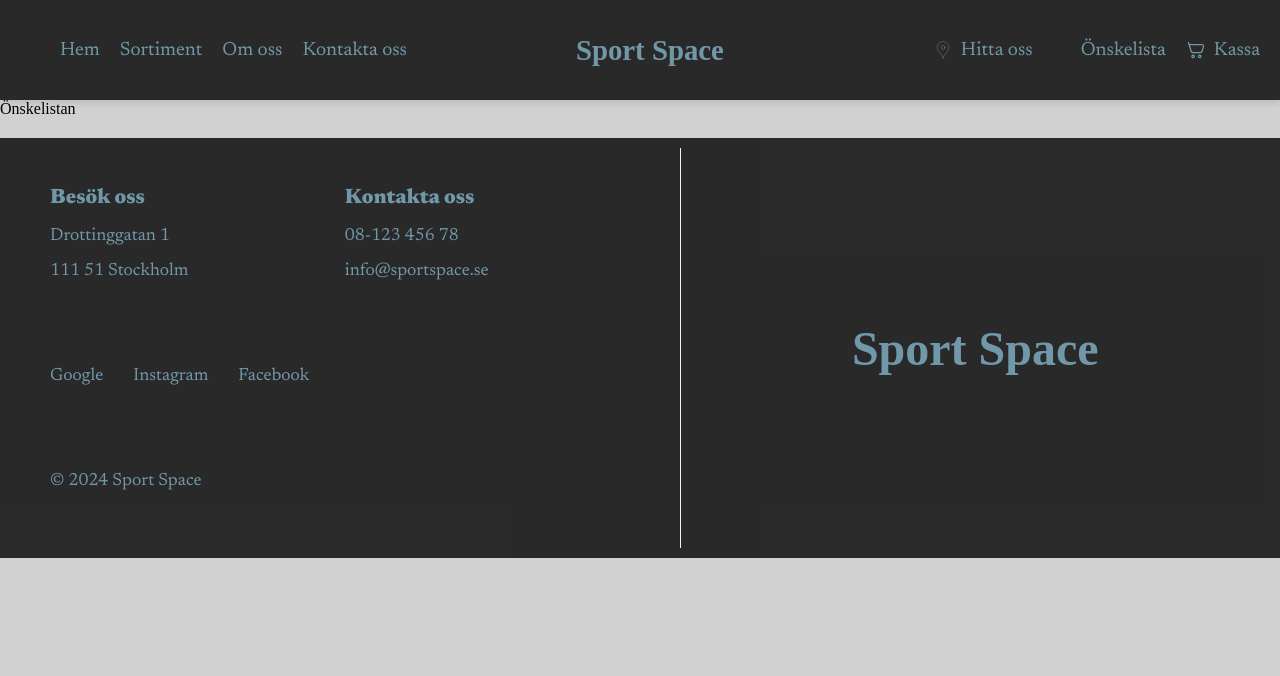
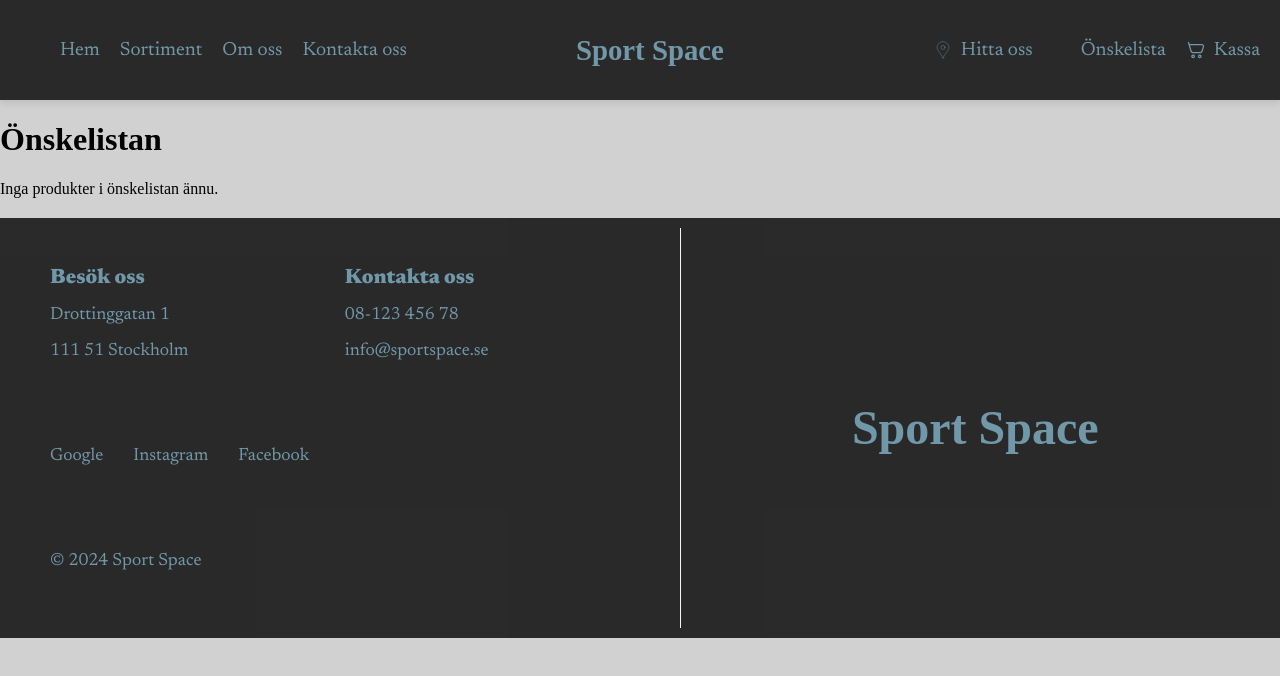
Before and after one commit to GustavssonMarcus/Exam, a Next.js app in the folder frontend/sport-space/: page /favourites in a window 1280 px wide. Shown: the top 676 px of the page. Built offline with nearby package versions, Linux system fonts and the light colour scheme; a web font is replaced by a local one.

Commit message:
Add products to cart

```diff
--- /dev/null
+++ b/frontend/sport-space/src/app/context/CartContext.tsx
@@ -0,0 +1,33 @@
+"use client";
+import { createContext, useContext, useState, ReactNode } from 'react';
+import { Product } from '../modules/products';
+
+
+type CartContextType = {
+  cart: Product[];
+  addToCart: (product: Product) => void;
+};
+
+const CartContext = createContext<CartContextType | undefined>(undefined);
+
+export const CartProvider = ({ children }: { children: ReactNode }) => {
+  const [cart, setCart] = useState<Product[]>([]);
+
+  const addToCart = (product: Product) => {
+    setCart((prevCart) => [...prevCart, product]);
+  };
+
+  return (
+    <CartContext.Provider value={{ cart, addToCart }}>
+      {children}
+    </CartContext.Provider>
+  );
+};
+
+export const useCart = () => {
+  const context = useContext(CartContext);
+  if (!context) {
+    throw new Error('useCart måste användas inom en CartProvider');
+  }
+  return context;
+};
--- a/frontend/sport-space/src/app/favourites/page.tsx
+++ b/frontend/sport-space/src/app/favourites/page.tsx
@@ -1,5 +1,23 @@
+"use client";
+import { useCart } from '../context/CartContext';
+
 export default function Page() {
-    return(
-        <div>Önskelistan</div>
-    )
+  const { cart } = useCart();
+
+  return (
+    <div>
+      <h1>Önskelistan</h1>
+      {cart.length > 0 ? (
+        <ul>
+          {cart.map((product, index) => (
+            <li key={index}>
+              {product.brand} {product.name} - {product.price.toString()} Kr
+            </li>
+          ))}
+        </ul>
+      ) : (
+        <p>Inga produkter i önskelistan ännu.</p>
+      )}
+    </div>
+  );
 }
--- a/frontend/sport-space/src/app/layout.tsx
+++ b/frontend/sport-space/src/app/layout.tsx
@@ -1,14 +1,17 @@
 import Header from "./components/header/header";
 import Footer from "./components/footer/footer";
 import "@/app/scss/main.scss"
+import { CartProvider } from "./context/CartContext";
 
-export default function RootLayout({ children,}: Readonly<{ children: React.ReactNode; }>) {
+export default function RootLayout({ children }: { children: React.ReactNode }) {
   return (
     <html lang="en">
       <body>
-        <Header/>
+        <CartProvider>
+          <Header />
           {children}
-        <Footer/>
+          <Footer />
+        </CartProvider>
       </body>
     </html>
   );
```
Also changed, not shown: frontend/sport-space/src/app/sortiment/page.tsx (+8 -6 lines), frontend/sport-space/src/app/modules/products.ts (renamed from frontend/sport-space/src/app/modules/products.tsx).
